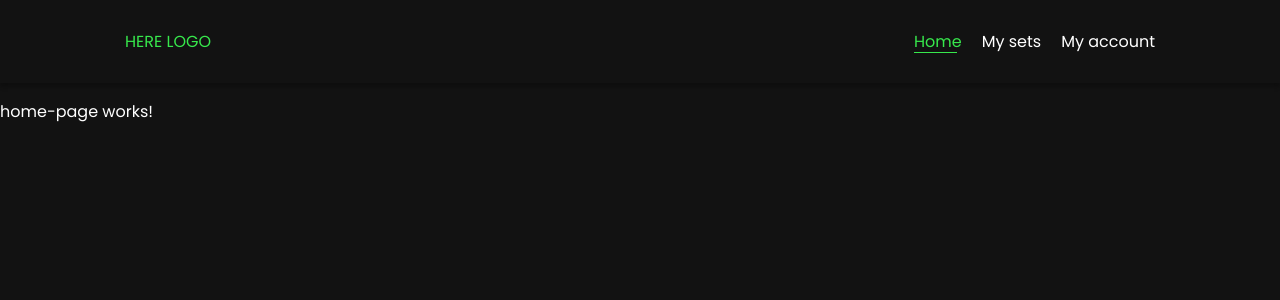
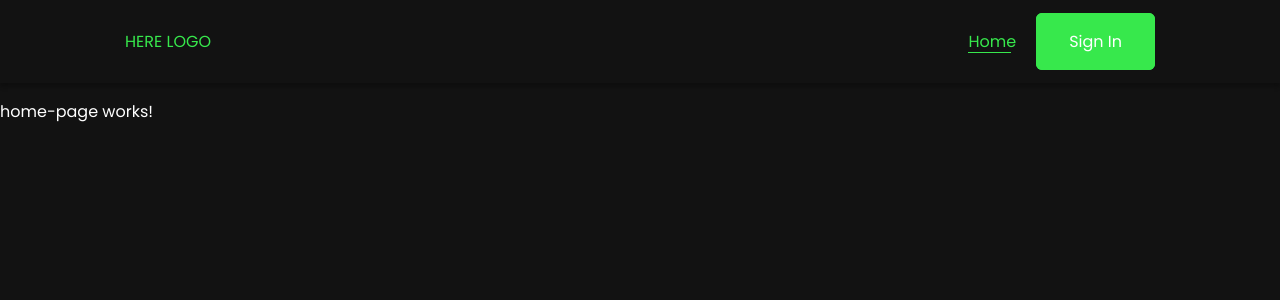
Before and after one commit to GrzegorzAKGalzo/flashCardsWeb, an Angular app: page / in a window 1280 px wide. Shown: the top 300 px of the page. Built offline with nearby package versions, Linux system fonts and the light colour scheme.

Commit message:
feat: hid specific links from unlogged user in navbar

```diff
--- /dev/null
+++ b/src/app/logging.service.ts
@@ -0,0 +1,13 @@
+import { Injectable } from '@angular/core';
+
+@Injectable({
+  providedIn: 'root'
+})
+export class LoggingService {
+
+  public isLogged:boolean = false;
+
+  constructor() { }
+
+
+}
--- a/src/app/navbar/navbar.component.css
+++ b/src/app/navbar/navbar.component.css
@@ -16,6 +16,7 @@ nav ul.menu-items{
     gap: 20px;
 }
 nav ul.menu-items li {
+    align-self: center;
     list-style-type: none;
     font-size: 16px;
 }
@@ -28,7 +29,7 @@ nav ul.menu-items li a {
 nav ul.menu-items li a.active, nav ul.menu-items li a:hover {
     color: var(--link-color);
 }
-nav ul.menu-items li a::before{
+nav ul.menu-items li a:not(.special)::before{
     content: '';
     position: absolute;
     width: 0;
@@ -38,16 +39,35 @@ nav ul.menu-items li a::before{
     left: 0;
     transition: width 0.3s linear;
 }
+
 nav ul.menu-items li a:hover:before, nav ul.menu-items li a.active::before{
     width: 90%;
 }
+.menu-item > .special{
+    color: white;
+    background-color: var(--link-color);
+    border-radius: 6px;
+    text-transform: capitalize;
+    padding: 1rem 2rem 1rem 2rem;
+    box-sizing: border-box;
+    transition: all 0.3s linear;
+    border: 1px solid var(--link-color);
 
+}
+.menu-item > .special:hover, .menu-item > .special.active{
+    background-color: unset;
+    color: var(--link-color);
+}
 
 
 @media  only screen and (max-width: 768px) {
     nav{
         padding-left: 10%;
         padding-right: 10%;
+    }
+    nav ul.menu-items li {
+        align-self: unset;
+        width: fit-content;
     }
     .menu-items{
         flex-direction: column;
--- a/src/app/navbar/navbar.component.html
+++ b/src/app/navbar/navbar.component.html
@@ -2,8 +2,9 @@
     <div class="logo"><a [routerLink]="['/']" routerLinkActive="active" >HERE LOGO</a></div>
     <ul class="menu-items" [ngClass]="menuMobile ? '' : 'bd-only' ">
         <li class="menu-item"><a (click)="switchUrl()" [routerLinkActiveOptions]="{ exact: true }" [routerLink]="['/']" routerLinkActive="active" >Home</a></li>
-        <li class="menu-item"><a (click)="switchUrl()" [routerLink]="['/my-sets']" routerLinkActive="active" >My sets</a></li>
-        <li class="menu-item"><a (click)="switchUrl()" [routerLink]="['/profile']" routerLinkActive="active" >My account</a></li>
+        <li [hidden]="loginService.isLogged" class="menu-item "><a (click)="switchUrl()" [routerLink]="['/login']" routerLinkActive="active" class="special">Sign in</a></li>
+        <li [hidden]="!loginService.isLogged" class="menu-item"><a (click)="switchUrl()" [routerLink]="['/my-sets']" routerLinkActive="active" >My sets</a></li>
+        <li [hidden]="!loginService.isLogged" class="menu-item"><a (click)="switchUrl()" [routerLink]="['/profile']" routerLinkActive="active" >My account</a></li>
     </ul>
     <menu class="md-only" (click)="toggleMobileMenu()">
         <mat-icon id="mobileMenuIcon">menu</mat-icon>
```
Also changed, not shown: src/app/navbar/navbar.component.ts (+5 -2 lines), 1 other file (tests, documents, lock files or other folders).
